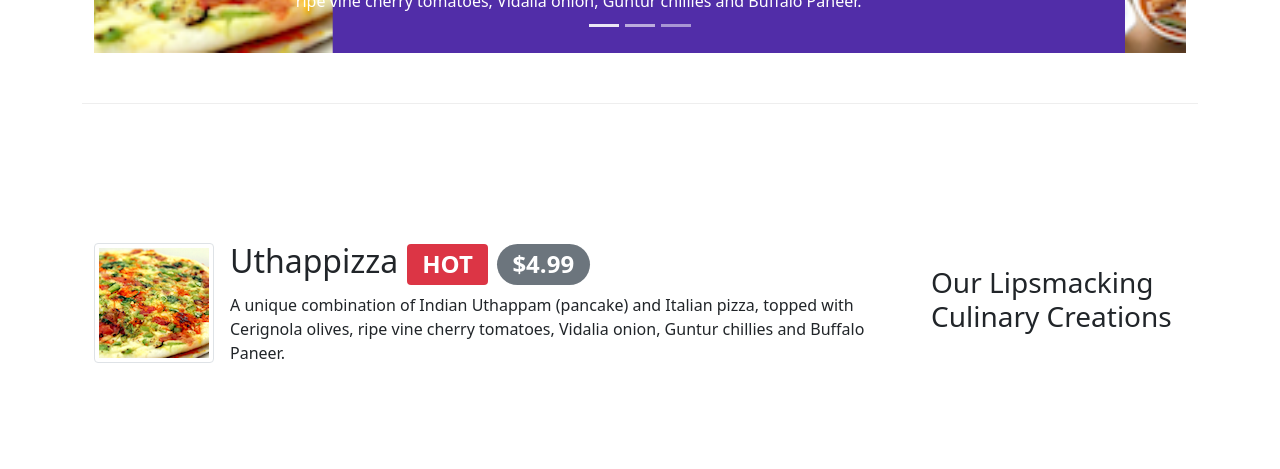
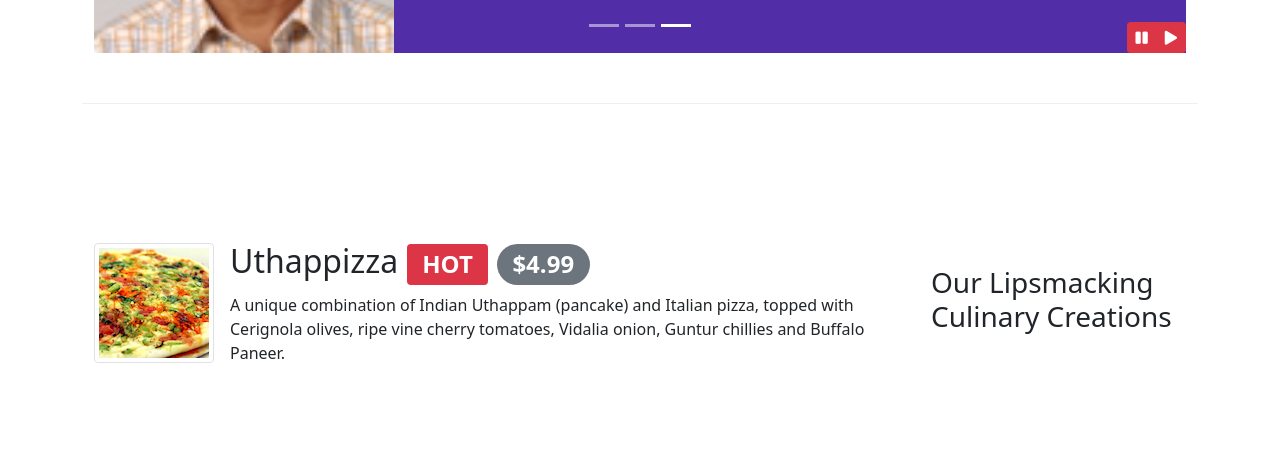
Before and after one commit to ncondes/getting-started-with-bootstrap, a website: page index.html in a window 1280 px wide. Shown: the part 631-1100 px from the top of the page. Drawn offline with nearby package versions, Linux system fonts and the light colour scheme.

Commit message:
javascript for the carousel (play button)

```diff
--- a/css/styles.css
+++ b/css/styles.css
@@ -62,3 +62,11 @@ body {
   left: 0;
   min-height: 300px;
 }
+
+/* reposition the button p/p */
+#carouselButton {
+  right: 0px;
+  position: absolute;
+  bottom: 0px;
+  z-index: 1;
+}
--- a/index.html
+++ b/index.html
@@ -385,6 +385,7 @@
                 aria-label="Slide 3"
               ></button>
             </div>
+
             <div class="carousel-inner" role="listbox">
               <div class="carousel-item active">
                 <img
@@ -468,6 +469,27 @@
               ></span>
               <span class="visually-hidden">Next</span>
             </button>
+
+            <!-- Adding the carousel play & pause control buttons-->
+
+            <div class="btn-group" role="group" id="carouselButton">
+              <button
+                class="btn btn-danger btn-sm"
+                type="button"
+                id="carousel-pause"
+              >
+                <span class="fas fa-pause"></span>
+              </button>
+              <button
+                class="btn btn-danger btn-sm"
+                type="button"
+                id="carousel-play"
+              >
+                <span class="fas fa-play"></span>
+              </button>
+            </div>
+
+            <!---->
           </div>
         </div>
       </div>
@@ -650,5 +672,30 @@
       integrity="sha384-gtEjrD/SeCtmISkJkNUaaKMoLD0//ElJ19smozuHV6z3Iehds+3Ulb9Bn9Plx0x4"
       crossorigin="anonymous"
     ></script>
+
+    <!-- jquery was removed in bootstrap 5.0-->
+    <!-- javascript vanilla for carousel-->
+
+    <script>
+      // modify the data-bs-interval of the carousel
+      const myCarousel = document.querySelector("#mycarousel");
+      const carousel = new bootstrap.Carousel(myCarousel, {
+        interval: 2000,
+      });
+
+      // pause the carousel on the click event
+      document
+        .getElementById("carousel-pause")
+        .addEventListener("click", function () {
+          carousel.pause();
+        });
+
+      // play the carousel on the click event
+      document
+        .getElementById("carousel-play")
+        .addEventListener("click", function () {
+          carousel.cycle();
+        });
+    </script>
   </body>
 </html>
```
